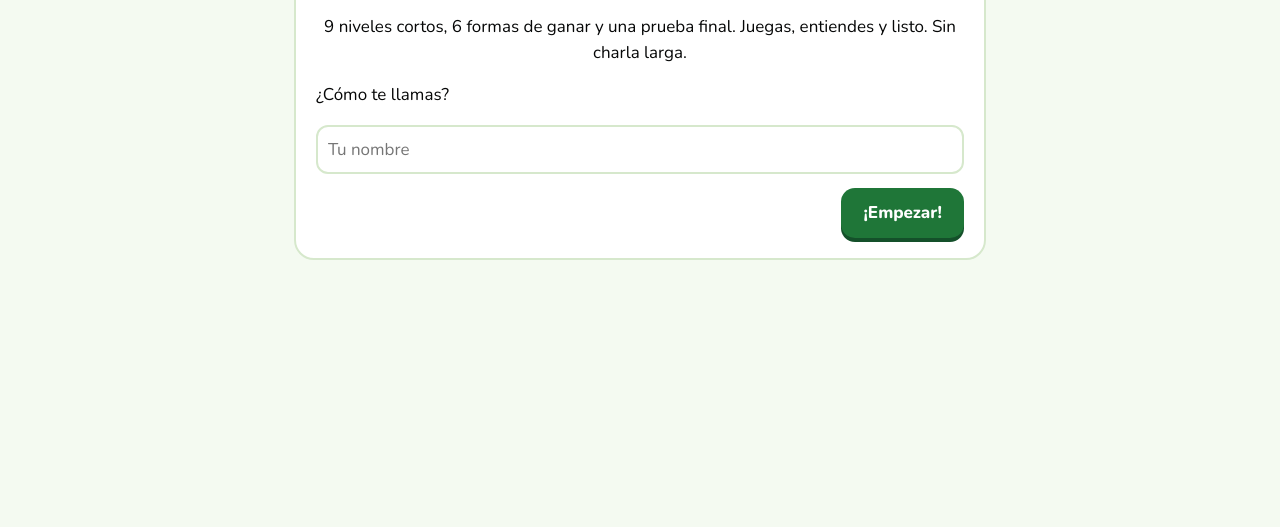
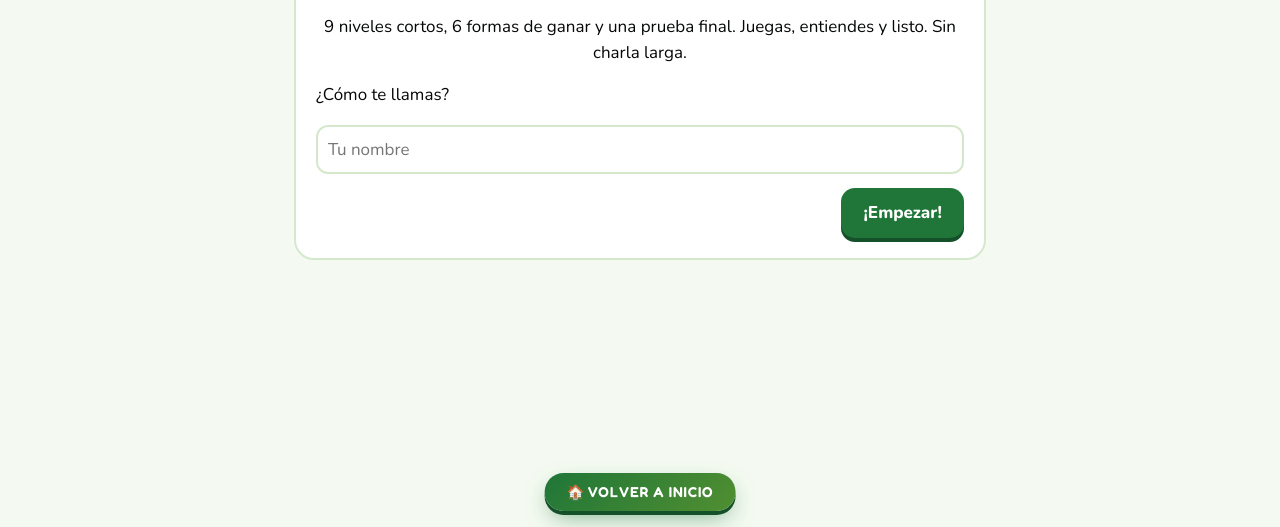
Before and after one commit to Bhahazcka/juego-del-plan-2, a plain HTML site: page index.html in a window 1280 px wide. Shown: the part 273-800 px from the top of the page. Drawn offline with nearby package versions, Linux system fonts and the light colour scheme.

Commit message:
Add back button and styling to index.html
Added a back button to return to the homepage and styled it.

```diff
--- a/index.html
+++ b/index.html
@@ -117,4 +117,20 @@ function ex(n,miss){cur=L.length;if(n>=X.length)return end(miss);V(`<small>Prueb
 function end(miss){const n=X.length-miss.length,p=Math.round(n/X.length*100),pass=p>=75;CT=[S.n,n,X.length,p,S.xp,new Date().toLocaleDateString("es-BO")];if(pass){fan();boom(250)}
 V(`<div class="card ${pass?'cert':''}" style="text-align:center"><div class="big">${pass?'🏅':'💪'}</div><h2>${pass?'¡Aprobado, '+S.n+'!':'Casi lo logras, '+S.n}</h2><p>Prueba final: <b>${n} de ${X.length}</b> (${p}%) · XP total: <b>${S.xp}</b></p><p>${pass?'Entendiste el plan HGW: 6 bonos, rangos y premios. Certificado de dominio del Plan de Compensación.<br><small>'+new Date().toLocaleDateString('es-BO')+'</small>':'Repasa estos niveles y vuelve a intentarlo:'}</p>${miss.length?miss.map(k=>`<button class="ch" onclick="cur=${k};si=0;lv()">${L[k].i} ${L[k].t}</button>`).join(''):''}${pass?'<img id="pv" alt="Certificado" style="max-width:100%;border-radius:12px;margin-top:8px">':''}<div class="row"><button class="bt g" onclick="cur=0;si=0;S={n:S.n,xp:0,st:0,max:0,res:{}};intro()">Jugar de nuevo</button>${pass?'<button class="bt" id="cp" onclick="cop()">Copiar certificado</button>':'<button class="bt" onclick="ex(0,[])">Repetir prueba</button>'}</div></div>`);if(pass)mkP().then(b=>{$('#pv').src=URL.createObjectURL(b)})}
 intro();
-</script></body></html>
+</script>
+
+<!-- ===== BOTÓN VOLVER A INICIO (Vende y Afilia) ===== -->
+<a class="hgw-back" href="https://vende-y-afilia.vercel.app/">🏠 VOLVER A INICIO</a>
+<style>
+.hgw-back{position:fixed;left:50%;bottom:calc(16px + env(safe-area-inset-bottom));transform:translateX(-50%);z-index:99999;
+  display:inline-flex;align-items:center;gap:8px;padding:12px 22px;border-radius:999px;white-space:nowrap;text-decoration:none;
+  font:600 .9rem/1 Fredoka,Nunito,system-ui,sans-serif;letter-spacing:.06em;color:#fff;
+  background:linear-gradient(135deg,#1F7638,#518F31);box-shadow:0 4px 0 #14502a,0 10px 24px -6px rgba(31,118,56,.6);
+  transition:transform .25s,box-shadow .25s}
+.hgw-back:hover{transform:translateX(-50%) translateY(-3px)}
+.hgw-back:active{transform:translateX(-50%) translateY(2px);box-shadow:none}
+/* Espacio extra abajo para que el botón flotante no tape los botones del juego */
+main{padding-bottom:calc(96px + env(safe-area-inset-bottom))}
+@media print{.hgw-back{display:none}}
+</style>
+</body></html>
```
